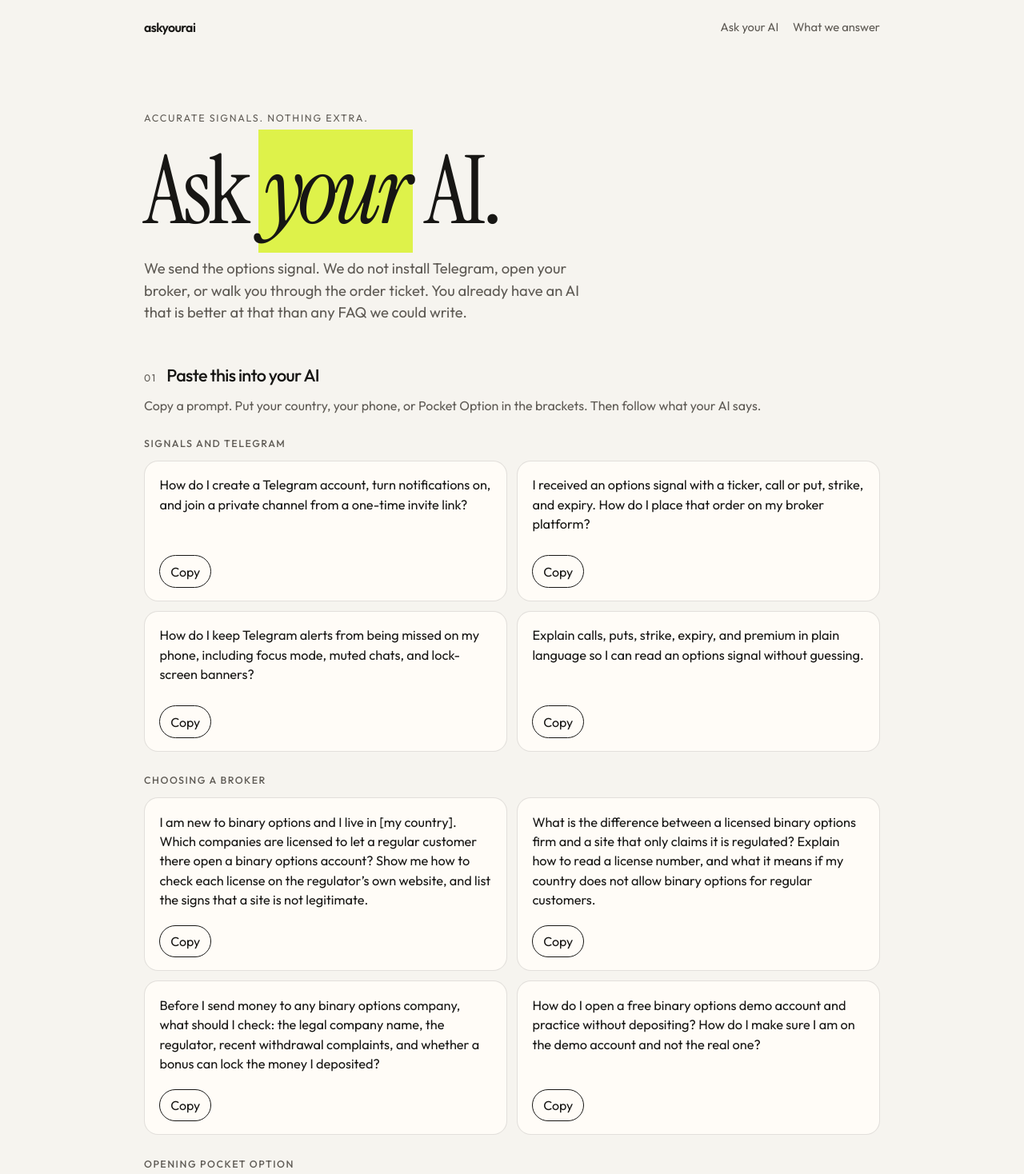
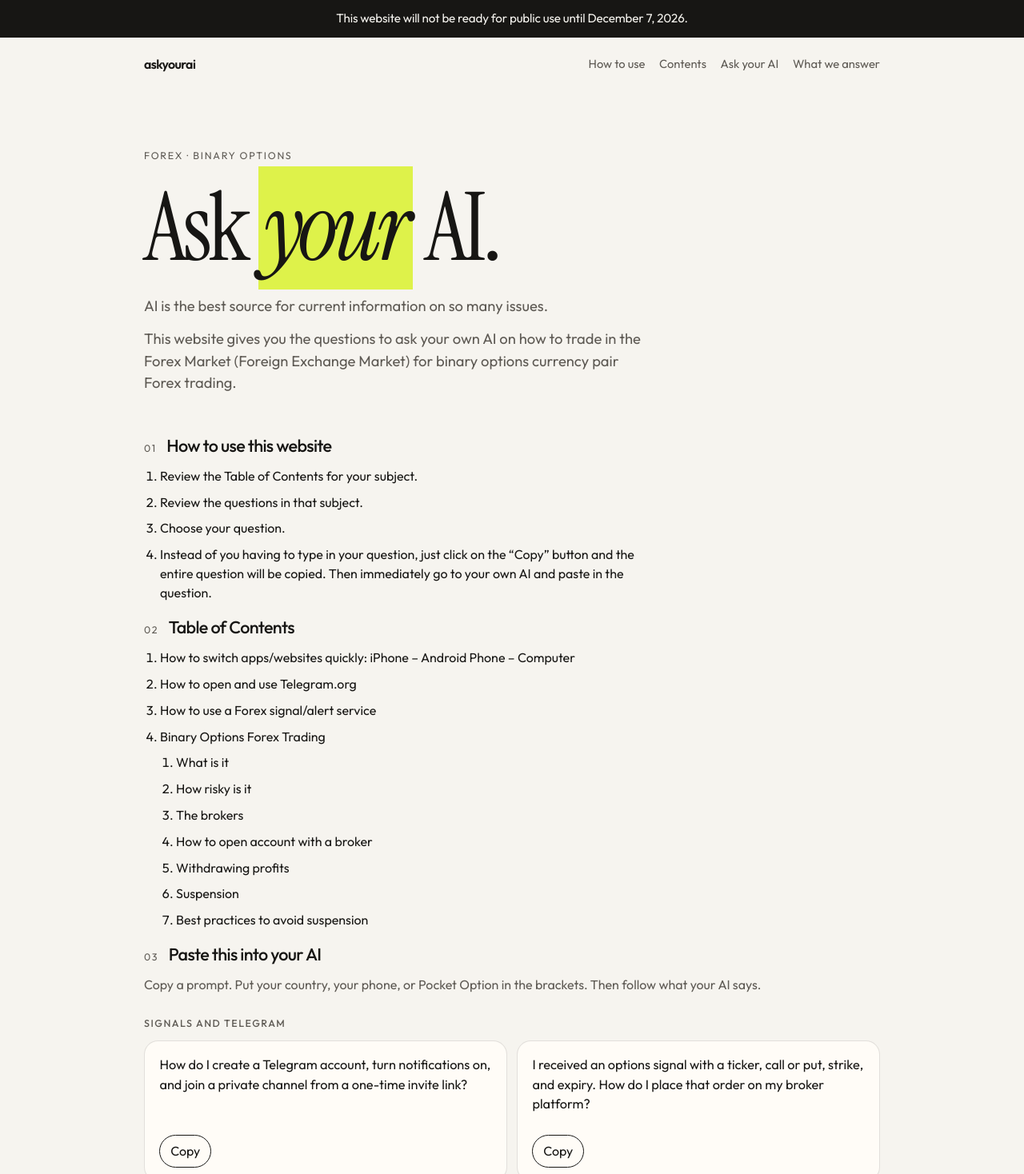
Before and after one commit to Austoe6/askyourai, a plain HTML site: page index.html in a window 1280 px wide. Shown: the top 1468 px of the page at 80% size. Drawn offline with Linux system fonts and the light colour scheme.

Commit message:
Add the public-use disclaimer, how-to steps, and table of contents.
Co-authored-by: Cursor <cursoragent@cursor.com>

```diff
--- a/index.html
+++ b/index.html
@@ -4,7 +4,7 @@
     <meta charset="utf-8" />
     <meta name="viewport" content="width=device-width, initial-scale=1" />
     <title>askyourai</title>
-    <meta name="description" content="Accurate signals. Nothing extra. Technical questions go to your own AI." />
+    <meta name="description" content="Questions to ask your own AI about binary options currency pair Forex trading." />
     <link rel="icon" href="/favicon.svg" type="image/svg+xml" />
     <link rel="preconnect" href="https://fonts.googleapis.com" />
     <link rel="preconnect" href="https://fonts.gstatic.com" crossorigin />
@@ -12,9 +12,14 @@
     <link rel="stylesheet" href="/styles.css" />
   </head>
   <body>
+    <div class="banner">
+      <p>This website will not be ready for public use until December 7, 2026.</p>
+    </div>
     <header class="nav">
       <a class="brand" href="/">askyourai</a>
       <nav>
+        <a href="#howto">How to use</a>
+        <a href="#contents">Contents</a>
         <a href="#prompts">Ask your AI</a>
         <a href="#ours">What we answer</a>
       </nav>
@@ -22,17 +27,52 @@
 
     <main>
       <section class="hero">
-        <p class="kicker">Accurate signals. Nothing extra.</p>
+        <p class="kicker">Forex · Binary options</p>
         <h1>Ask <em>your</em> AI.</h1>
-        <p class="lede">
-          We send the options signal. We do not install Telegram, open your broker, or walk you through the order ticket.
-          You already have an AI that is better at that than any FAQ we could write.
-        </p>
+        <p class="lede">AI is the best source for current information on so many issues.</p>
+        <p class="lede">This website gives you the questions to ask your own AI on how to trade in the Forex Market (Foreign Exchange Market) for binary options currency pair Forex trading.</p>
+      </section>
+
+      <section id="howto" class="howto">
+        <div class="section-label">
+          <span>01</span>
+          <h2>How to use this website</h2>
+        </div>
+        <ol class="steps">
+          <li>Review the Table of Contents for your subject.</li>
+          <li>Review the questions in that subject.</li>
+          <li>Choose your question.</li>
+          <li>Instead of you having to type in your question, just click on the “Copy” button and the entire question will be copied. Then immediately go to your own AI and paste in the question.</li>
+        </ol>
+      </section>
+
+      <section id="contents" class="contents">
+        <div class="section-label">
+          <span>02</span>
+          <h2>Table of Contents</h2>
+        </div>
+        <ol class="toc">
+          <li>How to switch apps/websites quickly: iPhone – Android Phone – Computer</li>
+          <li>How to open and use Telegram.org</li>
+          <li>How to use a Forex signal/alert service</li>
+          <li>
+            Binary Options Forex Trading
+            <ol>
+              <li>What is it</li>
+              <li>How risky is it</li>
+              <li>The brokers</li>
+              <li>How to open account with a broker</li>
+              <li>Withdrawing profits</li>
+              <li>Suspension</li>
+              <li>Best practices to avoid suspension</li>
+            </ol>
+          </li>
+        </ol>
       </section>
 
       <section id="prompts" class="prompts">
         <div class="section-label">
-          <span>01</span>
+          <span>03</span>
           <h2>Paste this into your AI</h2>
         </div>
         <p class="note">Copy a prompt. Put your country, your phone, or Pocket Option in the brackets. Then follow what your AI says.</p>
@@ -283,7 +323,7 @@
 
       <section id="ours" class="ours">
         <div class="section-label">
-          <span>02</span>
+          <span>04</span>
           <h2>What only we answer</h2>
         </div>
         <div class="faq">
--- a/styles.css
+++ b/styles.css
@@ -18,6 +18,20 @@ body {
   line-height: 1.5;
 }
 a { color: inherit; }
+.banner {
+  position: sticky;
+  top: 0;
+  z-index: 30;
+  background: var(--ink);
+  color: #f6f4ef;
+  text-align: center;
+  padding: 0.75rem 1.2rem;
+}
+.banner p {
+  margin: 0;
+  font-size: 0.95rem;
+  letter-spacing: -0.01em;
+}
 .nav, main, footer {
   width: min(920px, calc(100% - 2.4rem));
   margin-inline: auto;
@@ -33,7 +47,7 @@ a { color: inherit; }
   font-weight: 600;
   letter-spacing: -0.04em;
 }
-.nav nav { display: flex; gap: 1.1rem; }
+.nav nav { display: flex; flex-wrap: wrap; justify-content: flex-end; gap: 0.7rem 1.1rem; }
 .nav nav a { color: var(--muted); text-decoration: none; font-size: 0.92rem; }
 .nav nav a:hover { color: var(--ink); }
 
@@ -62,11 +76,20 @@ h1 em {
   line-height: 1;
 }
 .lede {
-  max-width: 36rem;
+  max-width: 40rem;
   margin: 1.5rem 0 0;
   font-size: 1.15rem;
   color: var(--muted);
 }
+.lede + .lede { margin-top: 0.85rem; }
+.howto, .contents { padding-bottom: 0.4rem; }
+.steps, .toc {
+  margin: 0.2rem 0 0;
+  padding-left: 1.25rem;
+  max-width: 40rem;
+}
+.steps li, .toc li { margin: 0.55rem 0; }
+.toc ol { margin: 0.35rem 0 0.15rem; padding-left: 1.25rem; }
 
 .section-label {
   display: flex;
```
